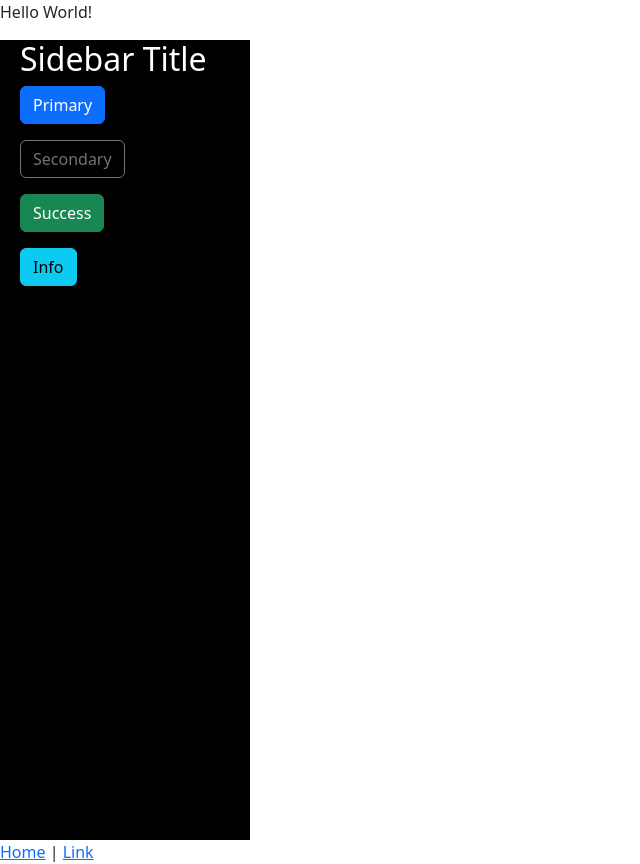
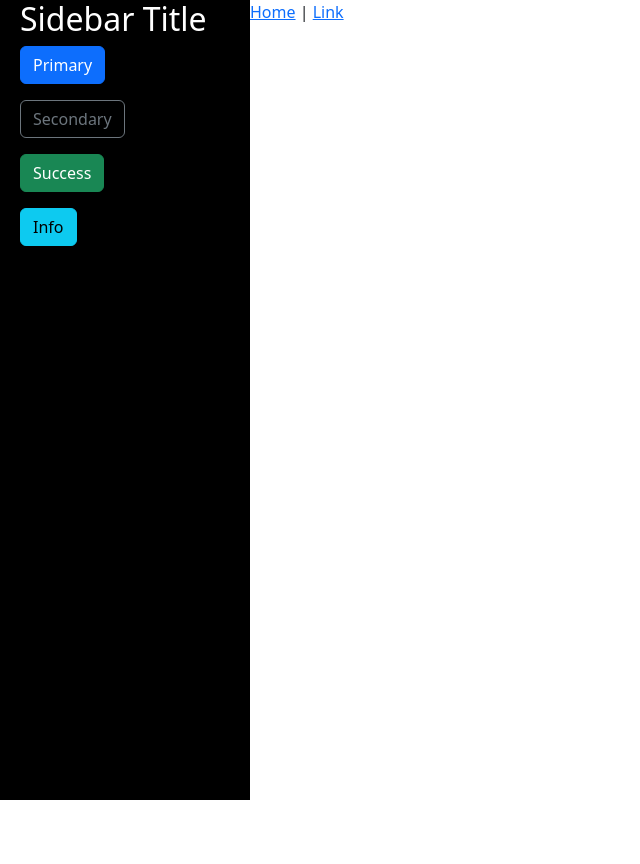
Before and after one commit to sichang51/todo-app-frontend, a React (Vite) app: page / in a window 1280 px wide. Shown: the whole page, without its empty margins (0-640 px from the left). After the commit the page ends 800 px from the top, so only its background shows below. Built offline with nearby package versions, Linux system fonts and the light colour scheme.

Commit message:
moved Content.jsx elements to the right of SideNav

```diff
--- a/src/App.jsx
+++ b/src/App.jsx
@@ -4,12 +4,9 @@
 
 function App() {
   return (
-    <div>
-      <p>Hello World!</p>
+    <div className="app-container" style={{ display: "flex" }}>
       <SideNav />
-      {/* <Header /> */}
       <Content />
-      {/* <Footer /> */}
     </div>
   );
 }
--- a/src/components/Content.jsx
+++ b/src/components/Content.jsx
@@ -1,9 +1,12 @@
 export function Content() {
   return (
-    <header>
-      <nav>
-        <a href="#">Home</a> | <a href="#">Link</a>
-      </nav>
-    </header>
+    <div className="content" style={{ flex: 1 }}>
+      <header>
+        <nav>
+          <a href="#">Home</a> | <a href="#">Link</a>
+        </nav>
+      </header>
+      {/* Add your content here */}
+    </div>
   );
 }
```
